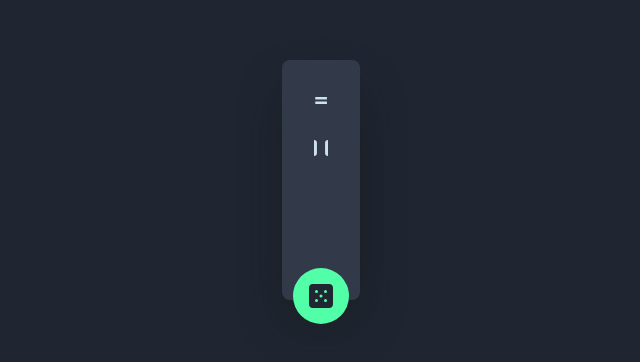
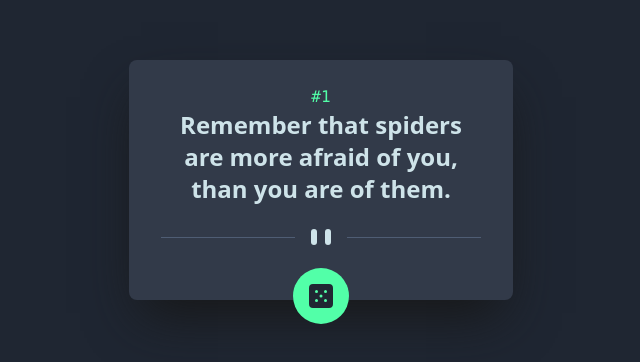
Before and after one commit to PaulaDuduta/frontend-mentor--advice-generator-app, a website: page index.html in a window 1280 px wide. Shown: the part 220-582 px from the top of the page, without its empty margins (319-959 px from the left). Drawn offline with nearby package versions, Linux system fonts and the light colour scheme; no server answers.

Commit message:
advice added in html file

```diff
--- a/index.html
+++ b/index.html
@@ -38,14 +38,14 @@
         <span
           class="font-mono"
           id="advice-num"
-        ></span>
+        >#1</span>
       </header>
 
       <section class="flex justify-center items-center flex-col">
         <p
           id="advice-text"
           class="text-primary-light-cyan text-center text-2xl font-semibold font-sans"
-        >=</p>
+        >Remember that spiders are more afraid of you, than you are of them.</p>
         <span class="divider-container w-full h-6 my-5"></span>
       </section>
 
--- a/scripts/index.js
+++ b/scripts/index.js
@@ -22,4 +22,4 @@ function requestAdvice() {
   });
 }
 
-requestAdvice();
+// requestAdvice();
```
